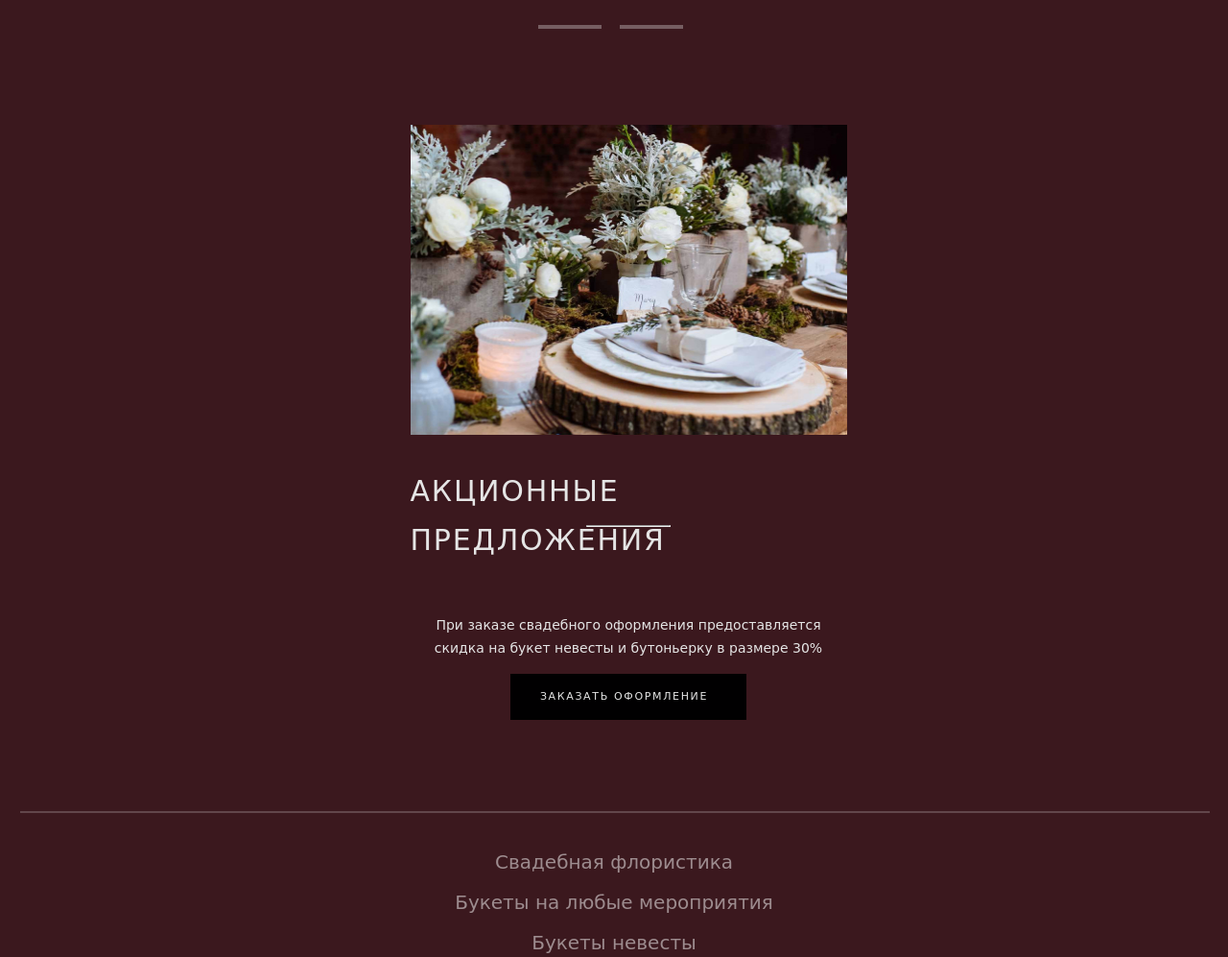
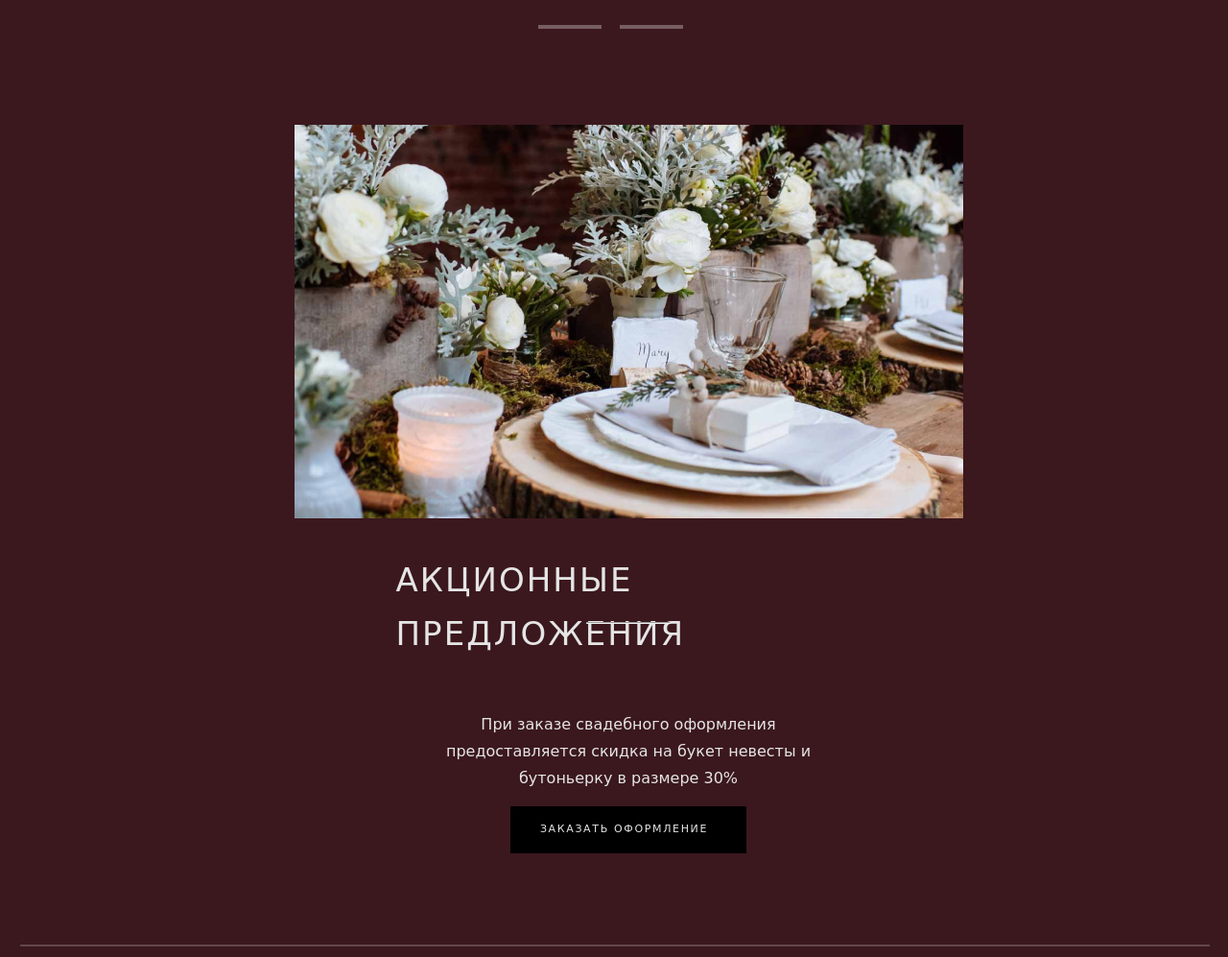
Before and after one commit to AlexeyUdalov90/NikitaO-Floristy, a website: page app/index.html in a window 1280 px wide. Shown: the part 1586-2583 px from the top of the page at 96% size. Drawn offline with nearby package versions, Linux system fonts and the light colour scheme; files that its build step writes are made by us from their sources; files whose address does not match are found by name; a web font is replaced by a local one.

Commit message:
мелкие правки + адаптив с 900 до +-1300px

```diff
--- a/app/index.html
+++ b/app/index.html
@@ -16,7 +16,7 @@
     <img class="header__logo" srcset="images/logo.svg 320w , images/logo_ipad.svg 768w"
       sizes="(max-width:650px) 470px, 768px" alt="Логотип">
     <nav class="header__menu">
-      <button class="header__menu-burger"></button>
+      <button class="header__menu-burger">меню</button>
     </nav>
   </header>
   <main>
@@ -117,9 +117,12 @@
     </section>
     <section class="promo">
       <div class="promo__picture">
-        <img class="promo__image" srcset="images/promo-picture.jpg 288w,
-              images/promo-picture_ipad.jpg 453w" sizes="(max-width:320px) 288px,
-             (min-width:768px) 453px" alt="Промо картинка">
+        <picture class="promo__image">
+          <source srcset="../images/promo-picture.jpg" type="image/jpeg" media="(max-width:767px)">
+          <source srcset="../images/promo-picture_ipad.jpg" type="image/jpeg" media="(max-width:899px)">
+          <source srcset="../images/promo-picture_desktop.jpg" type="image/jpeg" media="(min-width:900px)">
+          <img src="../images/promo-picture.jpg" alt="Промо картинка">
+        </picture>
       </div>
       <div class="promo__content">
         <h2 class="promo__title">акционные предложения</h2>
--- a/app/scss/pages/_footer.scss
+++ b/app/scss/pages/_footer.scss
@@ -49,6 +49,11 @@
         font-size: 20px;
         line-height: 22px;
       }
+
+      @media (min-width:900px) {
+        font-size: 24px;
+        line-height: 26px;
+      }
     }
   }
 
--- a/app/scss/pages/_header.scss
+++ b/app/scss/pages/_header.scss
@@ -10,6 +10,9 @@
         padding: 38px 50px 0px 50px;
     }
 
+    @media (min-width: 1366px) {
+        align-items: center;
+    }
     &__menu-burger {
         width: 37px;
         padding: 10px 0 0 0;
@@ -21,6 +24,14 @@
             padding:0;
         }
 
+        @media (min-width: 1366px) {
+            font-size: 20px;
+            line-height: 22px;
+            color: $font-color;
+            letter-spacing: 0.06em;
+            text-transform: uppercase;
+        }
+
         &::before,
         &::after {
             content: "";
@@ -29,10 +40,25 @@
             height: 1px;
 
             background-color: $font-color;
+
+            @media (min-width: 1366px) {
+                position: absolute;
+                right:100px;
+            }
+        }
+
+        &::before {
+            @media (min-width: 1366px) {
+                margin-top: 5px;
+            }
         }
 
         &::after {
             margin-top: 10px;
+
+            @media (min-width: 1366px) {
+                margin-top: -5px;
+            }
         }
     }
 
--- a/app/scss/pages/_index.scss
+++ b/app/scss/pages/_index.scss
@@ -191,6 +191,10 @@ body {
     justify-content: space-between;
 
     overflow: hidden;
+
+    @media (min-width: 900px) {
+      justify-content: center;
+    }
   }
 
   &__controls {
@@ -248,6 +252,10 @@ body {
     margin: 0 28px 24px 0;
     padding-top: 42px;
     height: 450px;
+  }
+
+  @media (min-width: 900px) {
+    margin: 0 80px 24px 0;
   }
 
   &__title {
@@ -316,13 +324,14 @@ body {
 }
 
 .promo {
+  display: flex;
+  flex-direction: column;
   padding: 0 16px;
 
   overflow: hidden;
 
   @media (min-width: 390px) {
-        margin: 0 auto;
-        max-width: 485px;
+    align-items: center;
   }
 
   @media (min-width: 768px) {
@@ -330,16 +339,23 @@ body {
   }
 
   &__picture {
+    margin-bottom: 8px;
+    width: 288px;
+    height: 170px;
+
     font-size: 0px;
+    line-height: 0px;
+
+    overflow: hidden;
+
+    @media (min-width: 768px) {
+      width: 453px;
+      height: 323px;
     }
 
-    &__image {
-        width: 288px; // временно, чтобы весь макет ниже картинки не поехал
-        height: 170px;
-
-        @media (min-width: 768px) {
-            width: 100%;
-            height: 323px; //тоже временно, чтобы на планшете было +- ок
+    @media (min-width:900px) {
+      width: 697px;
+      height: 410px;
     }
   }
 
@@ -350,8 +366,13 @@ body {
     flex-direction: column;
     align-items: flex-start;
 
+    @media (min-width:390px) {
+      max-width: 285px;
+    }
+
     @media (min-width: 768px) {
       align-items: center;
+      max-width: 485px;
     }
   }
 
@@ -372,6 +393,11 @@ body {
       font-size: 30px;
       line-height: 51px;
     }
+
+    @media (min-width:900px) {
+      font-size: 34px;
+      line-height: 56px;
+    }
   }
 
   &__content hr {
@@ -386,6 +412,10 @@ body {
       width: 85.5px;
       top: 86px;
     }
+
+    @media(min-width: 900px) {
+      top: 100px;
+    }
   }
 
   &__text {
@@ -399,6 +429,11 @@ body {
       width: 453px;
 
       text-align: center;
+    }
+
+    @media (min-width: 900px) {
+      font-size: 16px;
+      line-height: 28px;
     }
   }
 
```
Also changed, not shown: app/assets/images/promo-picture_desktop.jpg (added). Lines whose indentation alone changed are shown as unchanged.
